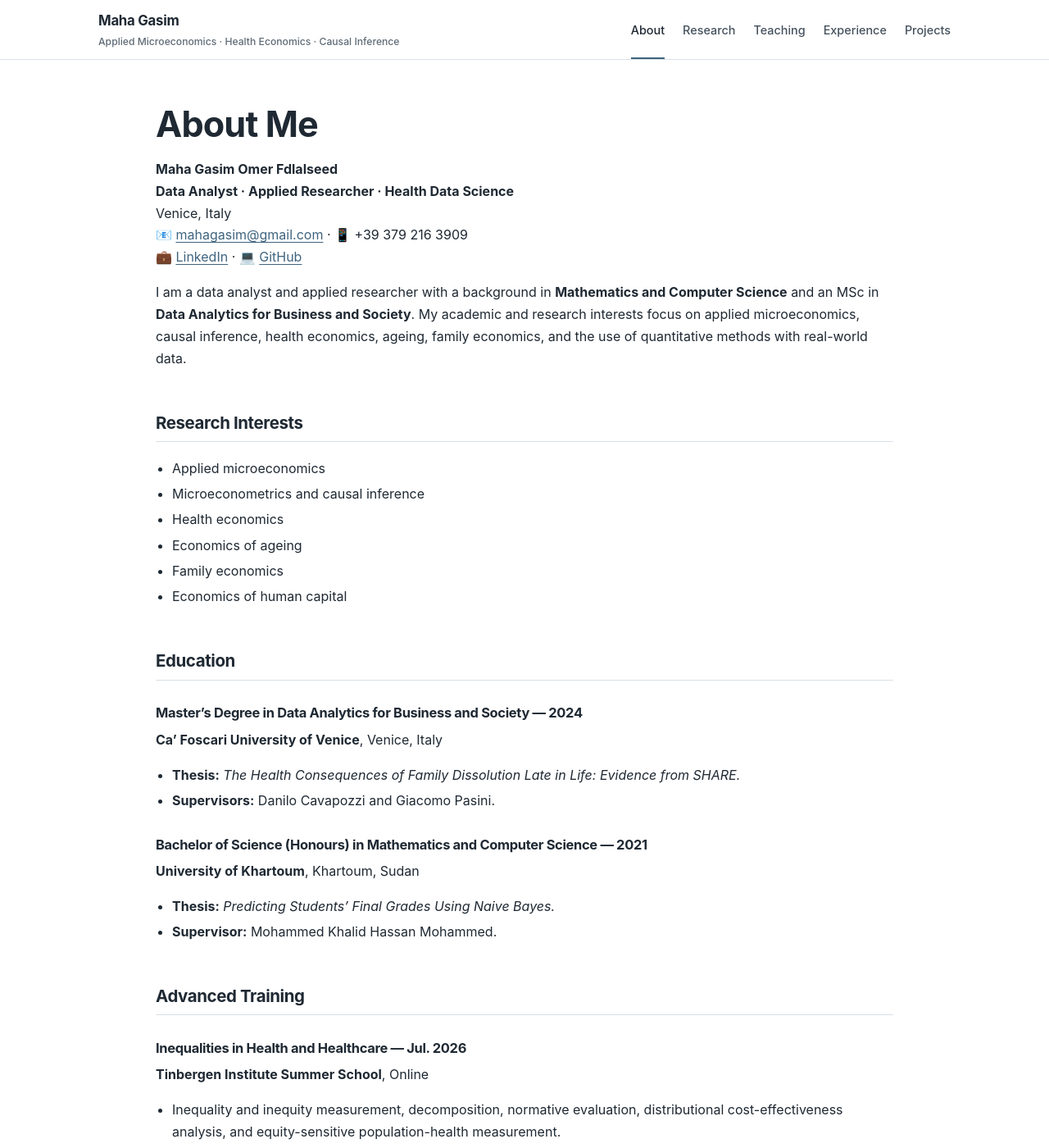
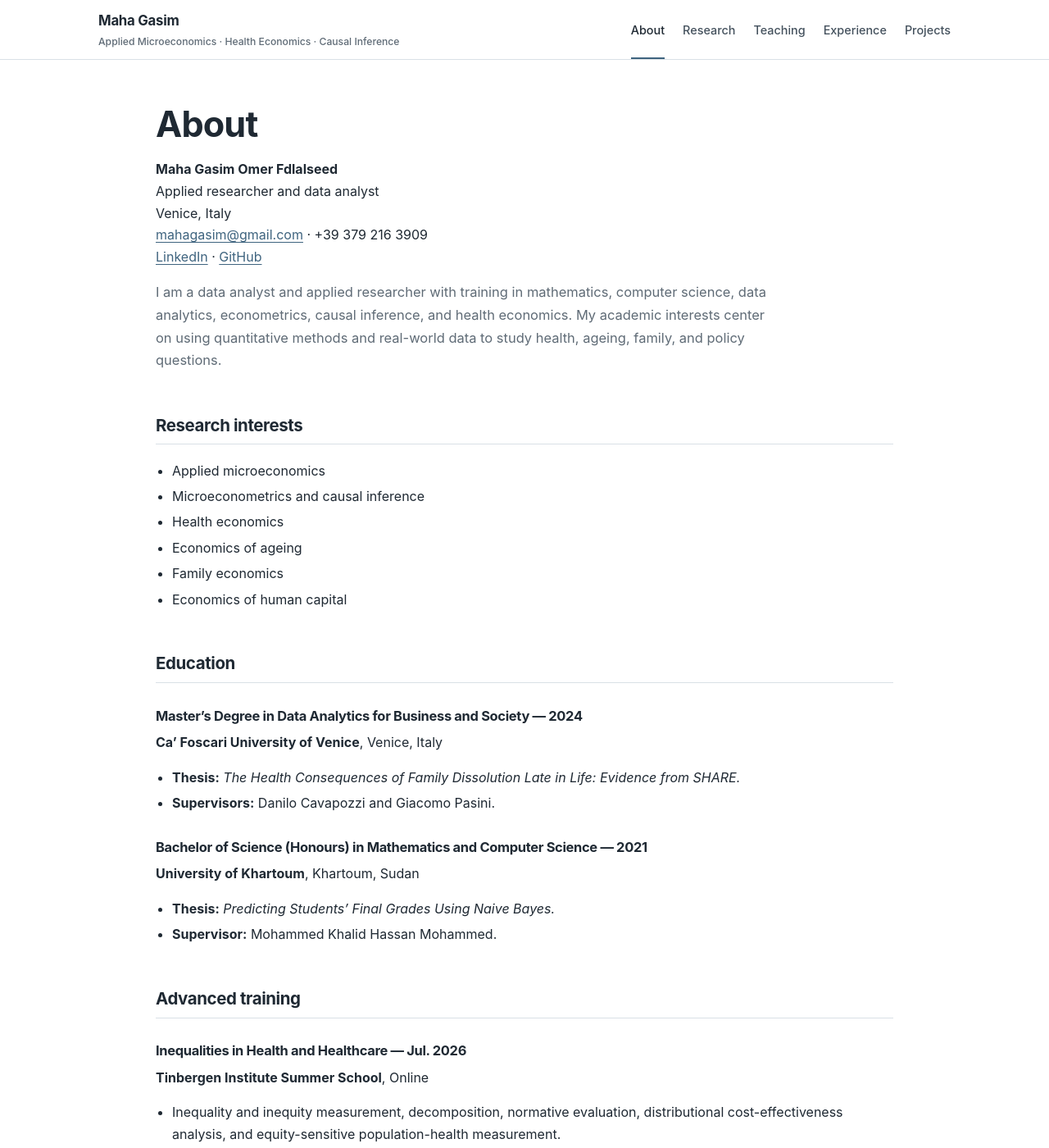
Before and after one commit to mahagasim/mahagasim.github.io, a Jekyll site: the page built from about.md, in a window 1280 px wide and 1400 px high. Shown: the whole window at 82% size. Built offline with Jekyll 4.4.1, drawn with Linux system fonts in a browser that asks for light colours; some of the changed text lies outside the part shown.

Commit message:
Refine About page for academic presentation

```diff
--- a/about.md
+++ b/about.md
@@ -3,17 +3,17 @@ layout: default
 title: About
 ---
 
-# About Me
+# About
 
 **Maha Gasim Omer Fdlalseed**
-**Data Analyst · Applied Researcher · Health Data Science**
+Applied researcher and data analyst
 Venice, Italy
-📧 [mahagasim@gmail.com](mailto:mahagasim@gmail.com) · 📱 +39 379 216 3909
-💼 [LinkedIn](https://www.linkedin.com/in/maha-gasim-678975122) · 💻 [GitHub](https://github.com/mahagasim)
+[mahagasim@gmail.com](mailto:mahagasim@gmail.com) · +39 379 216 3909
+[LinkedIn](https://www.linkedin.com/in/maha-gasim-678975122) · [GitHub](https://github.com/mahagasim)
 
-I am a data analyst and applied researcher with a background in **Mathematics and Computer Science** and an MSc in **Data Analytics for Business and Society**. My academic and research interests focus on applied microeconomics, causal inference, health economics, ageing, family economics, and the use of quantitative methods with real-world data.
+<p class="page-intro">I am a data analyst and applied researcher with training in mathematics, computer science, data analytics, econometrics, causal inference, and health economics. My academic interests center on using quantitative methods and real-world data to study health, ageing, family, and policy questions.</p>
 
-## Research Interests
+## Research interests
 
 - Applied microeconomics
 - Microeconometrics and causal inference
@@ -36,7 +36,7 @@ I am a data analyst and applied researcher with a background in **Mathematics an
 - **Thesis:** *Predicting Students’ Final Grades Using Naive Bayes.*
 - **Supervisor:** Mohammed Khalid Hassan Mohammed.
 
-## Advanced Training
+## Advanced training
 
 ### Inequalities in Health and Healthcare — Jul. 2026
 **Tinbergen Institute Summer School**, Online
@@ -61,7 +61,7 @@ I am a data analyst and applied researcher with a background in **Mathematics an
 
 - Eight-course certificate covering data cleaning, processing, visualisation, R programming, spreadsheets, SQL, and analytical communication.
 
-## Technical Skills
+## Technical skills
 
 **Statistical tools:** Stata, R, Python
 **Data visualisation:** Microsoft Power BI, Google Looker, Qlik Sense
```
